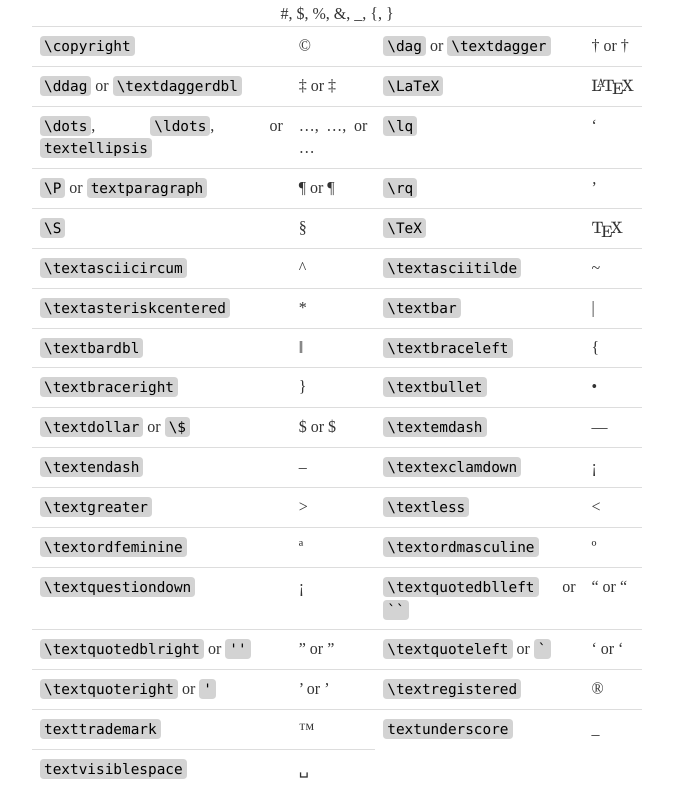
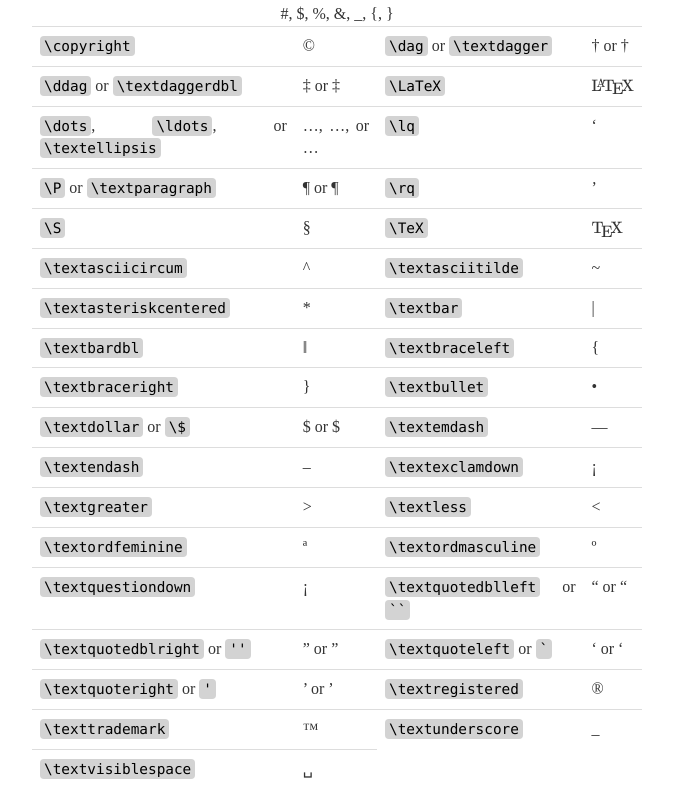
Before and after one commit to Disco-TeX/DiscoTeX, a plain HTML site: page test.html in a window 1280 px wide. Shown: the part 3438-4240 px from the top of the page, without its empty margins (303-976 px from the left). Drawn offline with nearby package versions, Linux system fonts and the light colour scheme; some packages are replaced by stand-ins of ours.

Commit message:
Boring test updates

```diff
--- a/test.html
+++ b/test.html
@@ -202,10 +202,10 @@ and they are read in exactly.</pre>
                               <code>\ddag</code> or <code>\textdaggerdbl</code> </td><td> &Dagger; or &Dagger;</td><td>
                               <code>\LaTeX</code> </td><td> \(\mathrm{\LaTeX}\)</td></tr>
                         <tr><td>
-                              <code>\dots</code>, <code>\ldots</code>, or <code>textellipsis</code> </td><td> &hellip;, &hellip;, or &hellip;</td><td>
+                              <code>\dots</code>, <code>\ldots</code>, or <code>\textellipsis</code> </td><td> &hellip;, &hellip;, or &hellip;</td><td>
                               <code>\lq</code> </td><td> &lsquo;</td></tr>
                         <tr><td>
-                              <code>\P</code> or <code>textparagraph</code> </td><td> &para; or &para;</td><td>
+                              <code>\P</code> or <code>\textparagraph</code> </td><td> &para; or &para;</td><td>
                               <code>\rq</code> </td><td> &rsquo;</td></tr>
                         <tr><td>
                               <code>\S</code> </td><td> &sect;</td><td>
@@ -244,10 +244,10 @@ and they are read in exactly.</pre>
                               <code>\textquoteright</code> or <code>'</code> </td><td> &rsquo; or &rsquo; </td><td>
                               <code>\textregistered</code> </td><td> &reg;</td></tr>
                         <tr><td>
-                              <code>texttrademark</code> </td><td> &trade;</td><td>
-                              <code>textunderscore</code> </td><td> _</td></tr>
+                              <code>\texttrademark</code> </td><td> &trade;</td><td>
+                              <code>\textunderscore</code> </td><td> _</td></tr>
                         <tr><td>
-                              <code>textvisiblespace</code> </td><td> &blank;
+                              <code>\textvisiblespace</code> </td><td> &blank;
                               </td></tr></table>
                      <p>Other symbols that need to be tested more thoroughly are:</p>
                      <dt-subsection section-title="Circled characters" number = "1"></dt-subsection> <p>A single character as an argument to <code>\textcircled{...}</code> produces &ldquo;<span class="circled">a</span>.&rdquo; If multiple characters are given, it produces &ldquo;<span class="circled">h</span>ello.&rdquo; If no characters are given, it produces &ldquo;<span class="circled">&nbsp;</span>.&rdquo;</p>
@@ -305,7 +305,6 @@ and they are read in exactly.</pre>
                      <dt-subsection section-title="Non-english characters" number = "1"></dt-subsection>
                      <p>&aring;, &Aring;, &aelig;, &AElig;, &ijlig;, &IJlig;, &#321 &#322 &oslash;, &Oslash;, &oelig;, &OElig;, &szlig;, SS</p>
                      </div>
-
 <script type="text/javascript">
 setTimeout(function(){MathJax.Hub.Configured();},100);
 </script>
```
Also changed, not shown: 1 other file.
